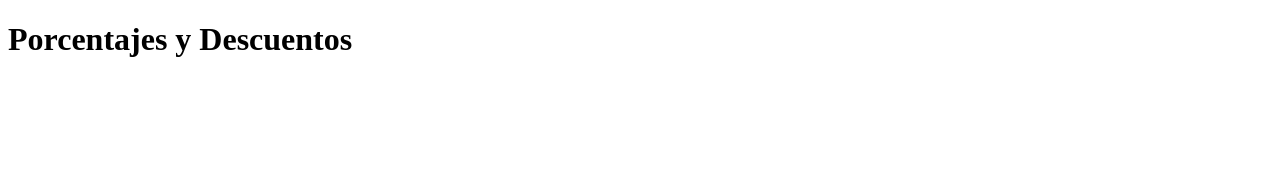
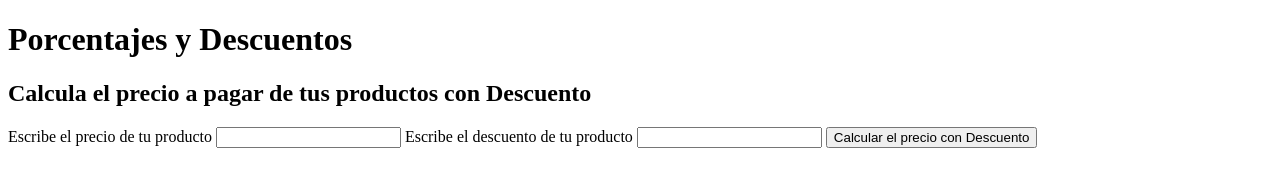
Before and after one commit to jorgetrad99/curso-practico-js, a website: page src/2_precios_descuentos/descuentos.html in a window 1280 px wide. Drawn offline with Linux system fonts and the light colour scheme.

Commit message:
Writing some HTML from JavaScript

```diff
--- a/src/2_precios_descuentos/descuentos.html
+++ b/src/2_precios_descuentos/descuentos.html
@@ -7,7 +7,26 @@
     <title>Porcentajes y Descuentos | Curso Práctico de JavaScript en Platzi</title>
 </head>
 <body>
-    <h1>Porcentajes y Descuentos</h1>
+    <header>
+        <h1>Porcentajes y Descuentos</h1>
+    </header>
+    <section>
+        <h2>Calcula el precio a pagar de tus productos con Descuento</h2>
+
+        <form action="">
+            <label for="InputPrice">Escribe el precio de tu producto</label>
+            <input type="number" id="InputPrice">
+
+            <label for="InputDiscount">Escribe el descuento de tu producto</label>
+            <input type="number" id="InputDiscount">
+
+            <button type="button" onclick="onClickButtonPriceDiscount()">
+                Calcular el precio con Descuento
+            </button>
+
+            <p id="ResultP"></p>
+        </form>
+    </section>
 
     <script src="./descuentos.js"></script>
 </body>
--- a/src/2_precios_descuentos/descuentos.js
+++ b/src/2_precios_descuentos/descuentos.js
@@ -15,3 +15,23 @@ const calcularPrecioConDescuento = (precio, descuento) => {
   porcentajePrecioDescontado,
   precioConDescuento,
 }); */
+
+const onClickButtonPriceDiscount = () => {
+  const inputPrice = document.getElementById("InputPrice");
+  const priceValue = inputPrice.value;
+
+  const inputDiscount = document.getElementById("InputDiscount");
+  const discountValue = inputDiscount.value;
+
+  const precioConDescuento = calcularPrecioConDescuento(
+    priceValue,
+    discountValue
+  );
+  /* console.log({
+    priceValue,
+    discountValue,
+  }); */
+
+  const resultP = document.getElementById("ResultP");
+  resultP.innerText = `El precio con Descuento es $${precioConDescuento}`;
+};
```
